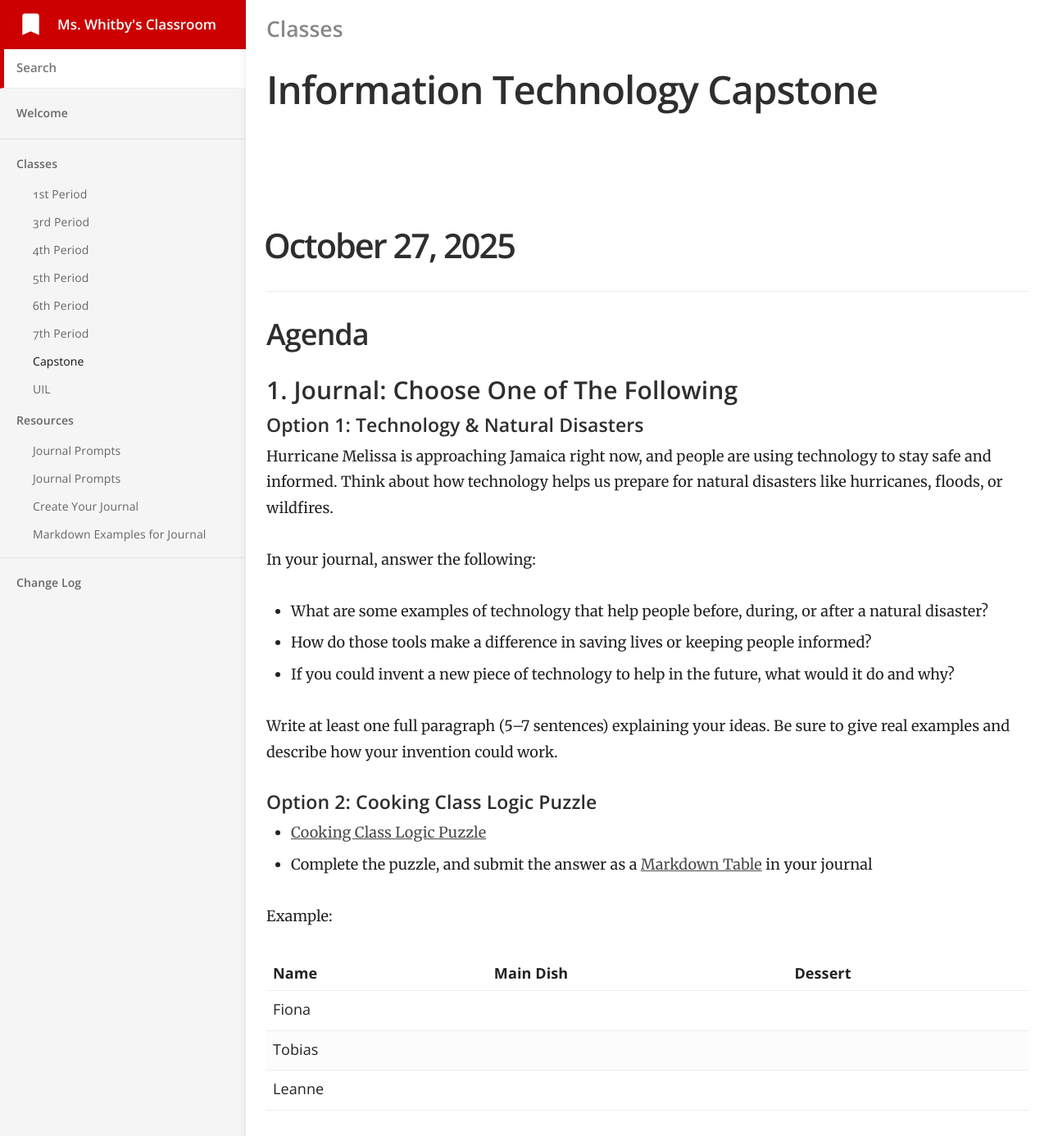
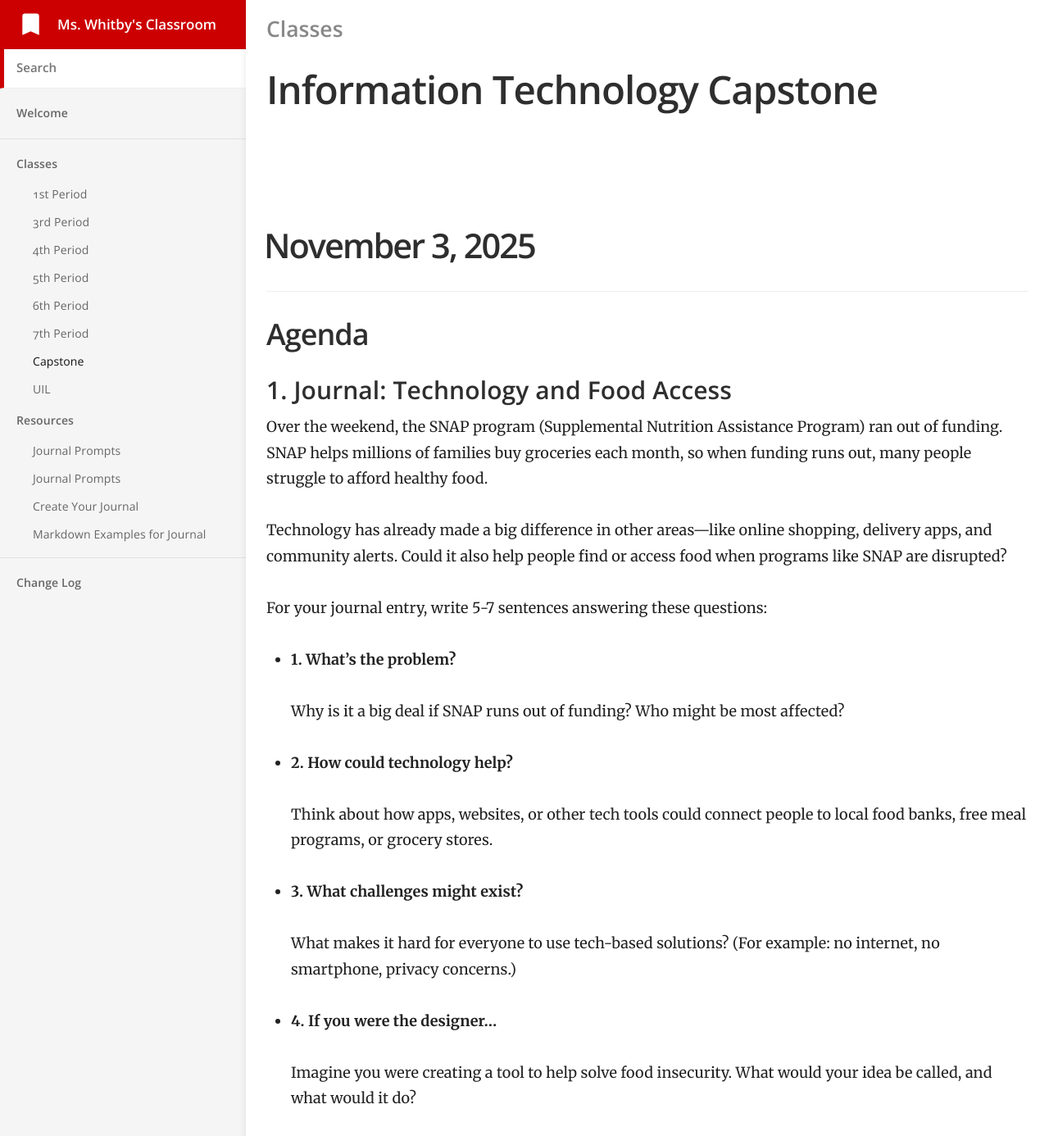
Before and after one commit to mswhitby/classroom, a Jekyll site: the page built from _docs/classes/capstone.md, in a window 1280 px wide and 1400 px high. Shown: the top 1386 px of the window at 82% size. Built offline with Jekyll 4.4.1, drawn with Linux system fonts in a browser that asks for light colours.

Commit message:
Updated lessons

```diff
--- a/_docs/classes/capstone.md
+++ b/_docs/classes/capstone.md
@@ -4,6 +4,36 @@ subtitle: Information Technology Capstone
 category: Classes
 order: 7
 ---
+
+# November 3, 2025
+
+## Agenda
+
+### 1. Journal: Technology and Food Access
+
+Over the weekend, the SNAP program (Supplemental Nutrition Assistance Program) ran out of funding. SNAP helps millions of families buy groceries each month, so when funding runs out, many people struggle to afford healthy food.
+
+Technology has already made a big difference in other areas—like online shopping, delivery apps, and community alerts. Could it also help people find or access food when programs like SNAP are disrupted?
+
+For your journal entry, write 5-7 sentences answering these questions:
+
+- **1. What’s the problem?**
+
+    Why is it a big deal if SNAP runs out of funding? Who might be most affected?
+
+- **2. How could technology help?**
+
+    Think about how apps, websites, or other tech tools could connect people to local food banks, free meal programs, or grocery stores.
+
+- **3. What challenges might exist?**
+
+    What makes it hard for everyone to use tech-based solutions? (For example: no internet, no smartphone, privacy concerns.)
+
+- **4. If you were the designer…**
+
+    Imagine you were creating a tool to help solve food insecurity. What would your idea be called, and what would it do?
+
+----
 
 # October 27, 2025
 
```
Also changed, not shown: _docs/classes/4th.md (+31 -0 lines), _docs/classes/5th.md (+31 -0 lines), _docs/classes/6th.md (+31 -0 lines).
